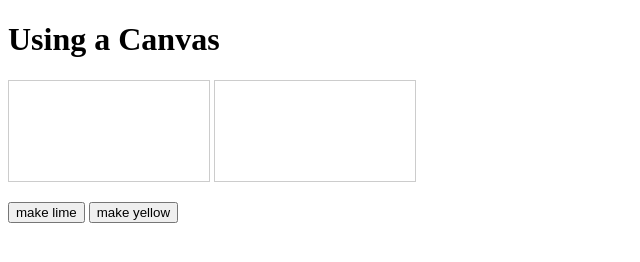
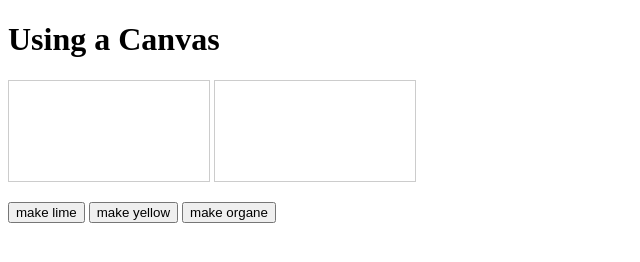
Before and after one commit to SyedBurhanAli/Week-3-Canvas, a plain HTML site: page index.html in a window 1280 px wide. Shown: the whole page, without its empty margins (0-640 px from the left). Drawn offline with Linux system fonts and the light colour scheme.

Commit message:
Added Orange button and JS function for id "d2"

```diff
--- a/JS/main.js
+++ b/JS/main.js
@@ -5,6 +5,11 @@ function dolime() {
   // var canvas = dd1.getContext("2d");
   // canvas.fillStyle = "magenta";
   // canvas.fillRect(10, 10, 40, 40);
+}
+
+function doOrange() {
+  var dd3 = document.getElementById("d2");
+  dd3.style.backgroundColor = "orange";
 }
 
 function doyellow() {
--- a/index.html
+++ b/index.html
@@ -17,6 +17,8 @@
       <input type="button" value="make lime" onclick="dolime()" />
 
       <input type="button" value="make yellow" onclick="doyellow()" />
+
+      <input type="button" value="make organe" onclick="doOrange()" />
     </p>
 
     <script src="./JS/main.js"></script>
```
